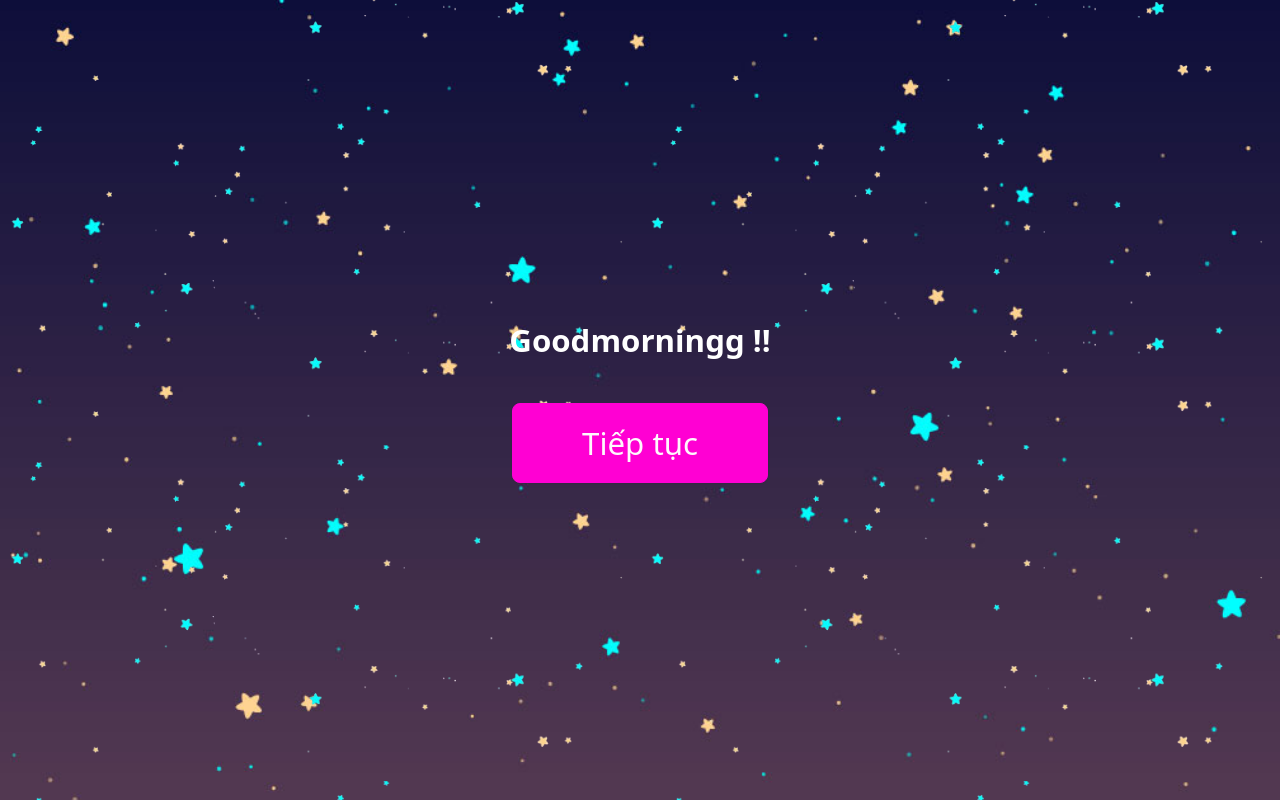
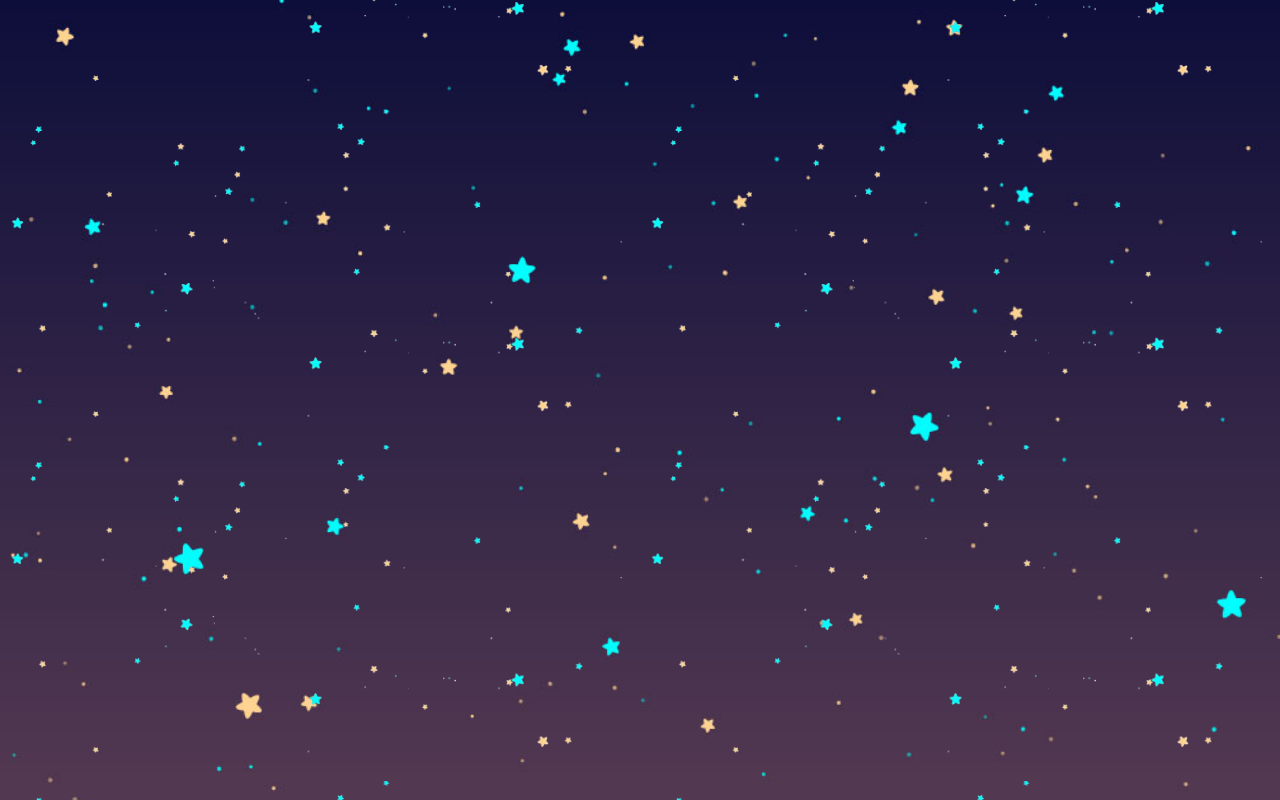
Before and after one commit to Quankun1211/birthday, a React (Vite) app: page / in a window 1280 px wide. Built offline with nearby package versions, Linux system fonts and the light colour scheme.

Commit message:
button star

```diff
--- a/src/App.jsx
+++ b/src/App.jsx
@@ -36,7 +36,7 @@ function App() {
   const [idolTyped, setIdolTyped] = useState(true)
   const [starText, setStarText] = useState(true)
   const itemList = document.querySelectorAll('.item-list')
-  const [time, setTime] = useState('block')
+  const [time, setTime] = useState('hidden')
   const [mem, setMem] = useState('hidden')
   const [time2, setTime2] = useState('hidden')
   const [h, setH] = useState('hidden')
@@ -100,6 +100,12 @@ function App() {
     setTime2('hidden')
     setMem('block')
   }
+  const onpageLoad = () => {
+    setTimeout(() => {
+      setTime('')
+    }, 1000)
+  }
+  window.onload = onpageLoad
 
   useEffect(() => {
     const typed = new Typed(el.current, {
```
